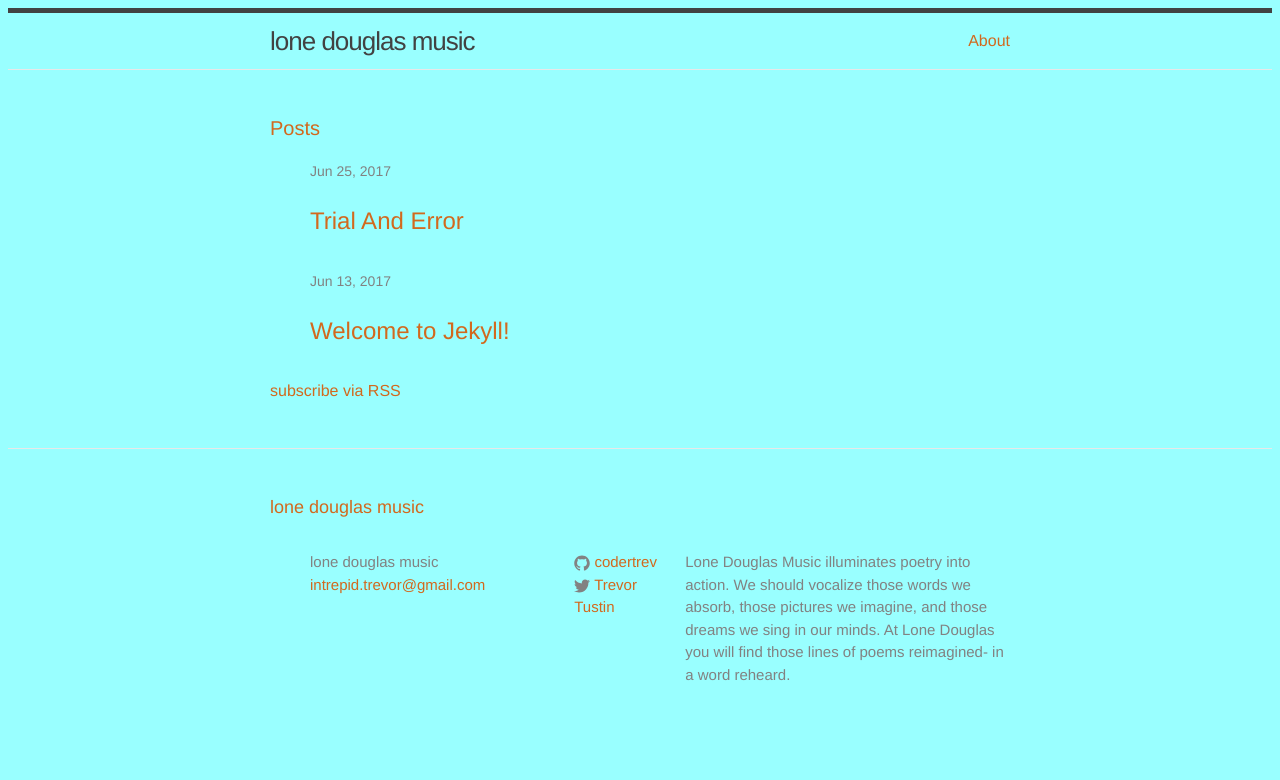
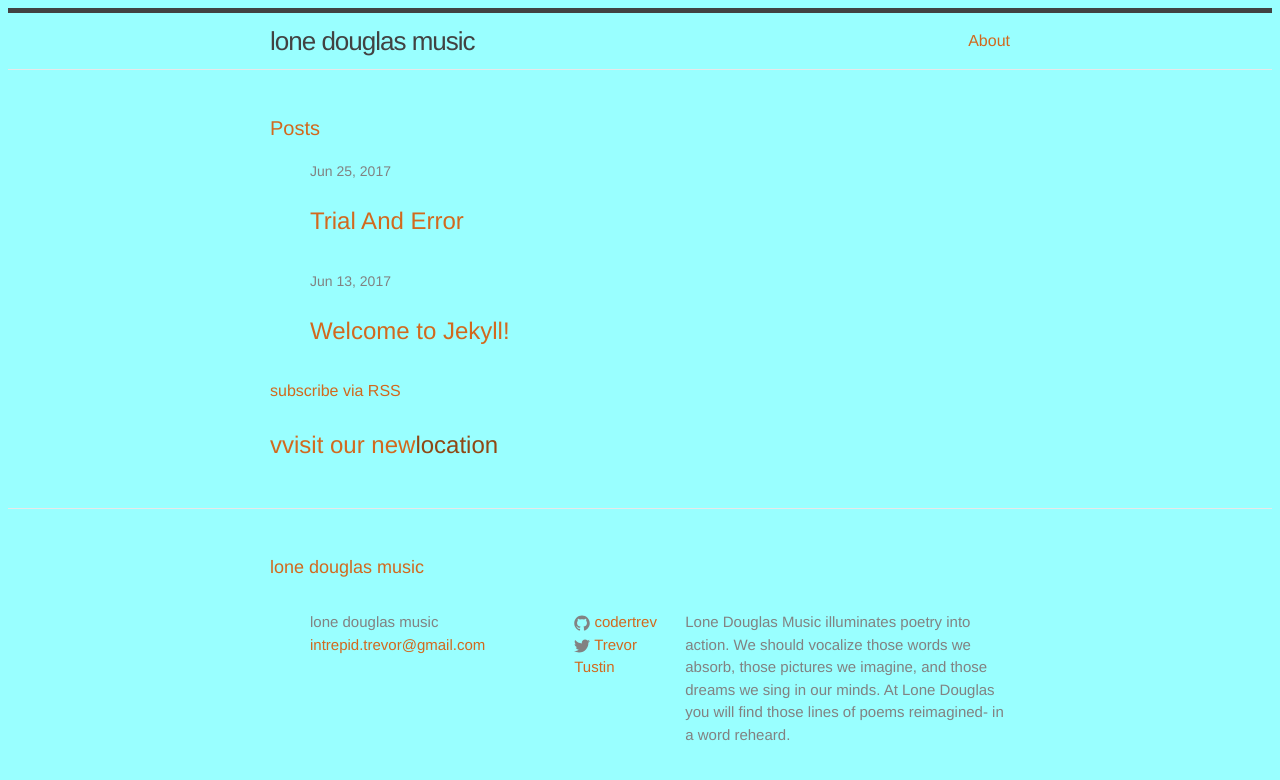
Before and after one commit to codertrev/coder-trev.github.io, a Jekyll site: the page built from index.html, in a window 1280 px wide. Shown: the top 780 px of the page. Built offline with Jekyll 4.4.1, drawn with Linux system fonts in a browser that asks for light colours.

Commit message:
Update index.html

```diff
--- a/index.html
+++ b/index.html
@@ -19,5 +19,6 @@ layout: default
   </ul>
 
   <p class="rss-subscribe">subscribe <a href="{{ "/feed.xml" | prepend: site.baseurl }}">via RSS</a></p>
+  <p class="post-link">vvisit our new<a href="{{ post.url | prepend: site.baseurl }}">location</a></p>
 
 </div>
```
